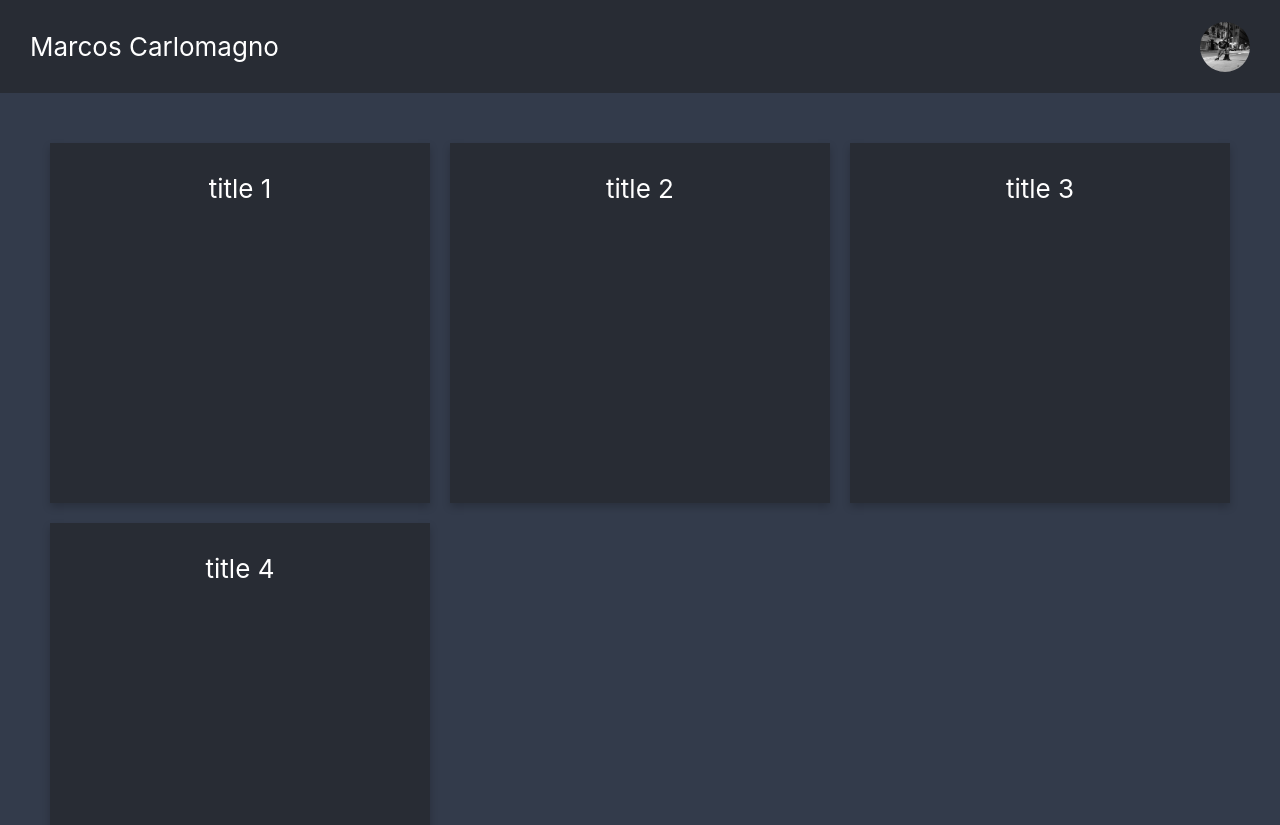
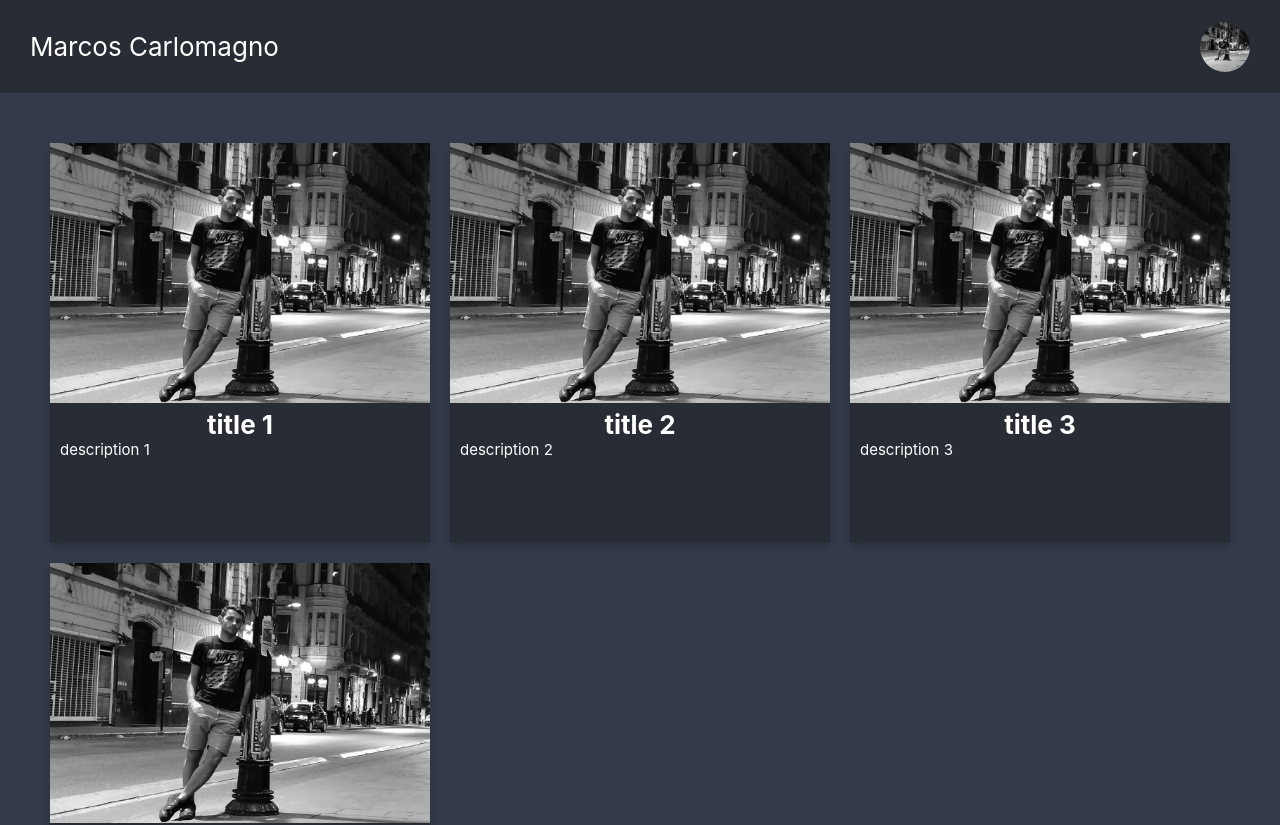
Before and after one commit to MCarlomagno/React-portfolio-maker, a React (Create React App) app: page / in a window 1280 px wide. Shown: the top 825 px of the page. Built offline with nearby package versions, Linux system fonts and the light colour scheme.

Commit message:
feat: item image and structure

```diff
--- /dev/null
+++ b/src/components/body/portfolio/portfolio-item/portfolio-item.css
@@ -0,0 +1,20 @@
+.portfolio-item-image {
+    height: 65%;
+    width: 100%;
+    object-fit: cover;
+}
+
+.portfolio-item {
+    height: 100%;
+}
+
+.portfolio-item-title {
+    font-weight: bold;
+}
+
+.portfolio-item-description {
+    font-size: 15px;
+    text-align: left;
+    padding-left: 10px;
+    padding-right: 10px;
+}
--- a/src/components/body/portfolio/portfolio-item/portfolio-item.jsx
+++ b/src/components/body/portfolio/portfolio-item/portfolio-item.jsx
@@ -1,7 +1,15 @@
+import './portfolio-item.css';
+
 function PortfolioItem (props) {
     return (
-        <div>
-            {props.title}
+        <div className='portfolio-item'>
+            <img src={props.image} className="portfolio-item-image"/>
+            <div className="portfolio-item-title">
+                {props.title}
+            </div>
+            <div className="portfolio-item-description">
+                {props.description}
+            </div>
         </div>
     );
 }
--- a/src/components/body/portfolio/portfolio.css
+++ b/src/components/body/portfolio/portfolio.css
@@ -10,8 +10,7 @@
 .portfolio-element {
     text-align: center;
     cursor: pointer;
-    height: 300px;
-    padding: 30px;
+    height: 400px;
     background: #282c34;
     box-shadow: 0 4px 8px 0 rgba(0,0,0,0.2);
     transition: 0.3s;
--- a/src/components/body/portfolio/portfolio.jsx
+++ b/src/components/body/portfolio/portfolio.jsx
@@ -1,13 +1,14 @@
 import PortfolioItem from './portfolio-item/portfolio-item'
 import './portfolio.css'
+import imageUrl from './../../../assets/toolbar-image.jpg';
 
 function Portfolio () {
     return (
             <div className="portfolio-container">
-                <div className="portfolio-element"><PortfolioItem title={'title 1'}/></div>
-                <div className="portfolio-element"><PortfolioItem title={'title 2'}/></div>
-                <div className="portfolio-element"><PortfolioItem title={'title 3'}/></div>
-                <div className="portfolio-element"><PortfolioItem title={'title 4'}/></div>
+                <div className="portfolio-element"><PortfolioItem title={'title 1'} description={'description 1'} image={imageUrl}/></div>
+                <div className="portfolio-element"><PortfolioItem title={'title 2'} description={'description 2'} image={imageUrl}/></div>
+                <div className="portfolio-element"><PortfolioItem title={'title 3'} description={'description 3'} image={imageUrl}/></div>
+                <div className="portfolio-element"><PortfolioItem title={'title 4'} description={'description 4'} image={imageUrl}/></div>
             </div>
     );
 }
```
